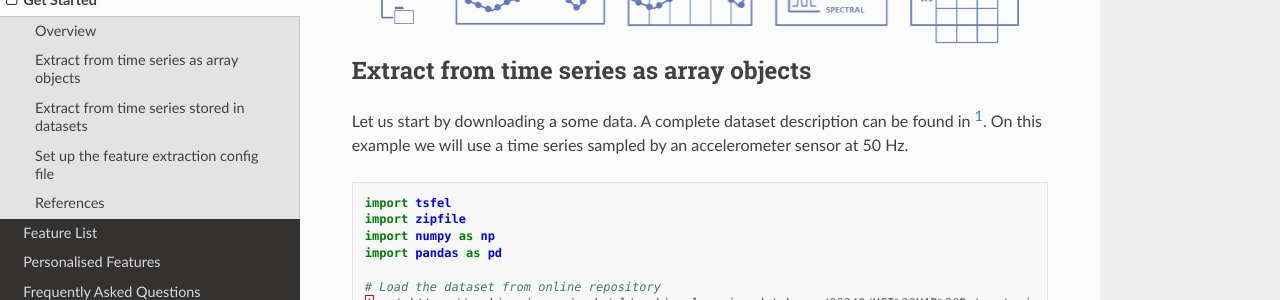
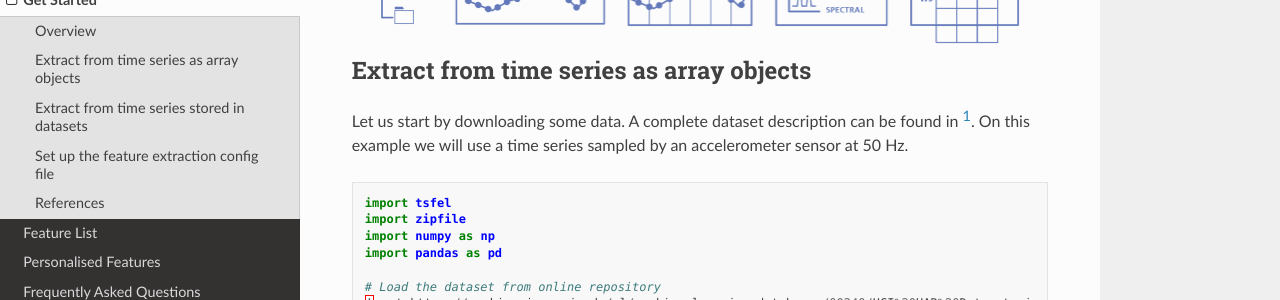
Before and after one commit to fraunhoferportugal/tsfel, a Sphinx documentation site: the page built from docs/descriptions/get_started.rst, in a window 1280 px wide and 900 px high, scrolled down 473 px. Shown: the part 146-446 px from the top of the window. Built offline with Sphinx 7.4.7 and the Read the Docs theme 2.0.0, drawn with Linux system fonts in a browser that asks for light colours; formulas are drawn with MathJax 3.

```diff
--- a/docs/descriptions/get_started.rst
+++ b/docs/descriptions/get_started.rst
@@ -15,7 +15,7 @@ Time series are passed as inputs for the main TSFEL extraction method, either as
 Extract from time series as array objects
 -----------------------------------------
 
-Let us start by downloading a some data. A complete dataset description can be found in [1]_. On this example we will use a time series sampled by an accelerometer sensor at 50 Hz.
+Let us start by downloading some data. A complete dataset description can be found in [1]_. On this example we will use a time series sampled by an accelerometer sensor at 50 Hz.
 
 .. code:: python
 
```
